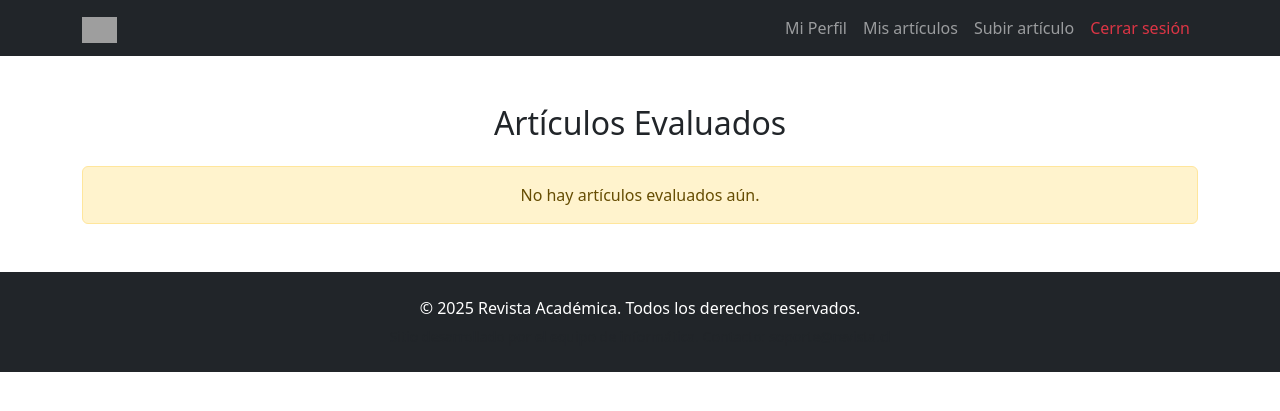
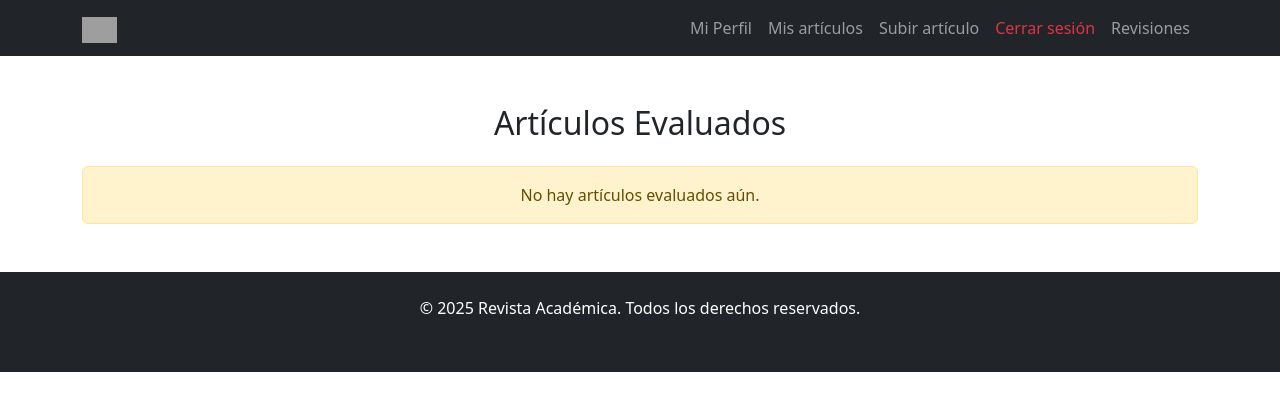
Before and after one commit to GaboDR/tarea2-bdd, a PHP site: page /index.php in a window 1280 px wide. Shown: the top 411 px of the page. Run offline with PHP 8.4, Linux system fonts and the light colour scheme; the visitor is signed in with stand-in values (Sample User, id 1); data comes from the database, SQL or seed files in the repository; data that the repository does not hold is empty; some libraries are stand-ins or nearby versions; grey boxes are pictures that could not be loaded.

Commit message:
navbar index

```diff
--- a/php/includes/header.php
+++ b/php/includes/header.php
@@ -52,7 +52,7 @@ session_start();
             <li class="nav-item"><a class="nav-link text-danger" href="/tarea2/php/logout.php">Cerrar sesión</a></li>
           <?php endif; ?>
 
-
+          <li class="nav-item"><a class="nav-link" href="/tarea2/php/index.php">Revisiones</a></li>
         </ul>
       </div>
     <?php endif; ?>
```
